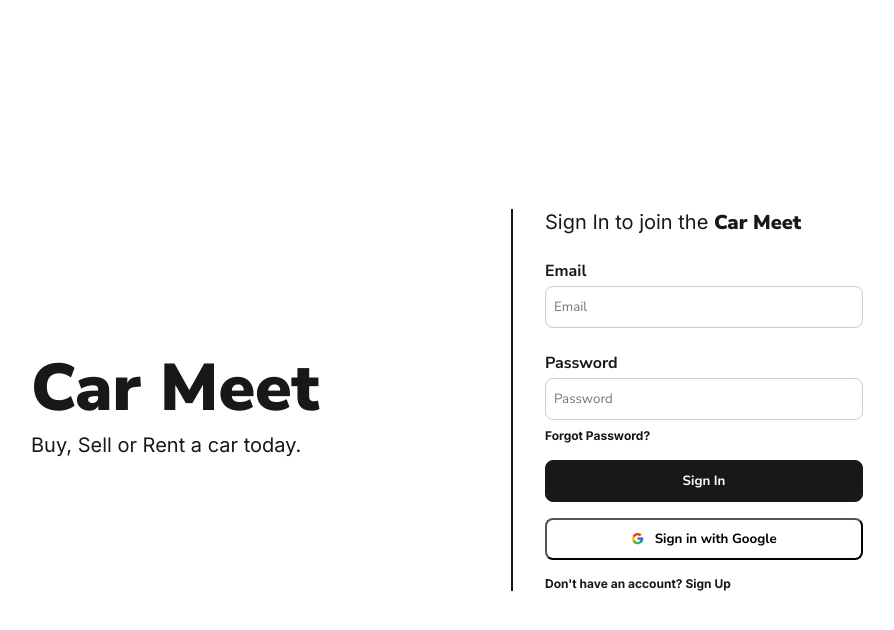
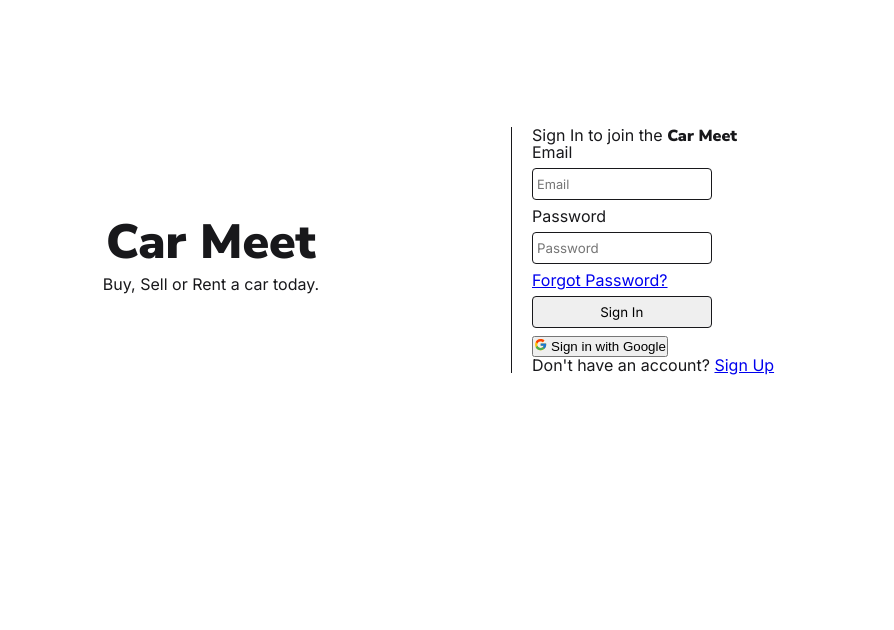
Before and after one commit to noelbentinganan/car-meet, a React (Create React App) app: page /sign-in in a window 1280 px wide. Shown: the top 630 px of the page, without its empty margins (229-1123 px from the left). Built offline with nearby package versions, Linux system fonts and the light colour scheme; no server answers.

Commit message:
updated temporary sign in ui

```diff
--- a/src/App.css
+++ b/src/App.css
@@ -1,190 +1,112 @@
-/* fonts */
-@import url("https://fonts.googleapis.com/css2?family=Inter:ital,opsz,wght@0,14..32,100..900;1,14..32,100..900&family=Nunito+Sans:ital,opsz,wght@0,6..12,200..1000;1,6..12,200..1000&display=swap");
+@import url("https://fonts.googleapis.com/css2?family=Inter:ital,opsz,wght@0,14..32,100..900;1,14..32,100..900&family=Nunito+Sans:ital,opsz,wght@0,6..12,200..1000;1,6..12,200..1000&family=Nunito:ital,wght@0,200..1000;1,200..1000&display=swap");
 
-/* Custom */
-:root {
-  --appBlack: #18181b;
-  --appWhite: #fff;
-}
-/* END Custom */
-
-/* Util elements */
-button {
-  border-radius: 8px;
-  height: 42px;
-  width: 318px;
-  padding: 4px 8px 4px 8px;
-  background-color: var(--appWhite);
-  margin-bottom: 16px;
-}
-/* END Util elements */
-
+/* Reset */
 * {
   padding: 0;
   margin: 0;
-  font-family: "Inter", sans-serif;
+  box-sizing: border-box;
 }
 
-/* Main */
-.container {
-  height: 100vh;
-  width: 100%;
+:root {
+  --appBlack: #18181b;
+  --appWhite: #f6f6f6;
+  --primaryFont: "Inter", sans-serif;
+  --brandFont: "Nunito Sans", sans-serif;
 }
 
-/* Sign In Page */
-.si-page {
-  display: flex;
-  align-items: center;
+h1,
+h2 {
+  font-weight: 300;
+  margin: 10px 0;
 }
 
-.title-logo {
-  display: flex;
-  flex-direction: column;
-  align-items: flex-start;
-  width: 480px;
-  padding-left: 260px;
+.brand-text {
+  font-weight: 900;
+  font-size: 64;
+  font-family: var(--brandFont);
 }
 
-.title-logo h1,
-p {
+/* Base styles */
+body {
+  font-family: var(--primaryFont);
   color: var(--appBlack);
-}
-
-.title-logo p {
-  font-size: 20px;
-}
-
-.logo-font {
-  font-family: "Nunito Sans", sans-serif;
-  font-weight: 900;
-  font-size: 66px;
-}
-
-.si-form {
-  width: 400px;
-  display: flex;
-  flex-direction: column;
-}
-
-.si-form-container {
-  display: flex;
-  flex-direction: column;
-  border-left: solid 2px var(--appBlack);
-  align-items: left;
-  padding-left: 32px;
-}
-
-.form-label {
-  font-family: "Nunito Sans", sans-serif;
-  font-size: 16px;
-  font-weight: bold;
-  padding-top: 24px;
-  padding-bottom: 4px;
-}
-
-.si-form-label {
-  font-size: 20px;
+  line-height: 1;
 }
 
 .brand-font {
-  font-family: "Nunito Sans", sans-serif;
+  font-family: var(--brandFont);
   font-weight: 900;
 }
 
-.forgot-password {
-  font-size: 16px;
-  font-weight: bold;
-  padding-top: 4px;
-  margin-bottom: 16px;
+.container {
+  max-width: 1100px;
+  margin: 0 auto;
 }
 
-.forgot-password > a {
-  text-decoration: none;
-  color: var(--appBlack);
-  font-size: 12px;
+.flex {
+  display: flex;
+  justify-content: center;
+  align-items: center;
+  height: 100%;
 }
 
-/* Signin Styling */
-input[type="email"] {
-  border: 1px solid #ccc;
+.grid {
+  display: grid;
+  grid-template-columns: repeat(2, 1fr);
+  justify-content: center;
+  align-items: center;
+  height: 100%; /* <-- height: 100% - keep items within the container */
 }
 
-input[type="password"] {
-  border: 1px solid #ccc;
+.brand-section {
+  width: 600px;
+  height: 500px;
+  flex-direction: column;
+  align-items: ce;
 }
 
-.si-input-box {
-  border-radius: 8px;
-  height: 32px;
-  width: 300px;
-  padding: 4px 8px 4px 8px;
-  border: 1px solid var(--appBlack);
-  font-family: "Nunito Sans", sans-serif;
+.form-section {
+  width: 400px;
+  border-left: 1px var(--appBlack) solid;
+  padding: 0 20px;
 }
 
-.si-btn {
-  border: 1px solid var(--appBlack);
-  font-family: "Nunito Sans", sans-serif;
-  background-color: var(--appBlack);
-  color: var(--appWhite);
-  font-weight: bold;
-  transition-duration: 0.4s;
-  cursor: pointer;
+.form-section input[type="email"],
+.form-section input[type="password"],
+.form-section input[type="submit"] {
+  width: 50%;
+  height: 32px;
+  padding: 2px 4px;
+  border-radius: 4px;
+  border: 1px var(--appBlack) solid;
+  margin: 8px 0;
+  font-family: var(--primaryFont);
 }
 
-.su-btn > a {
-  border: 1px solid var(--appBlack);
-  font-family: "Nunito Sans", sans-serif;
-  background-color: var(--appBlack);
-  color: var(--appWhite);
-  font-weight: bold;
-  transition-duration: 0.4s;
-  cursor: pointer;
+.form-section input:focus {
+  outline: none;
 }
 
-.si-btn:hover {
-  background-color: #2b2b31;
+/* Utilities */
+.text-xs {
+  font-size: 0.8rem;
+}
+.text-sm {
+  font-size: 1rem;
 }
 
-.google-btn {
-  display: flex;
-  align-items: center;
-  justify-content: center;
-  font-family: "Nunito Sans", sans-serif;
-  font-weight: bold;
-  gap: 10px;
-  transition-duration: 0.4s;
-  cursor: pointer;
+.text-md {
+  font-size: 1.5rem;
 }
 
-.google-btn:hover {
-  background-color: var(--appBlack);
-  color: var(--appWhite);
+.text-lg {
+  font-size: 2rem;
 }
 
-.su-link {
-  gap: 5px;
-  font-size: 12px;
-  font-family: "Inter", sans-serif;
-  font-weight: bold;
+.text-xl {
+  font-size: 3rem;
 }
 
-.su-link a {
-  color: var(--appBlack);
-  text-decoration: none;
+.text-xxl {
+  font-size: 4rem;
 }
-
-/* Sign Up Form  */
-.su-form-container {
-  display: flex;
-  flex-direction: column;
-  align-items: center;
-  margin-top: 32px;
-}
-
-.su-form-container form {
-  display: flex;
-  flex-direction: column;
-  align-items: center;
-  gap: 16px;
-}
--- a/src/pages/SignIn.jsx
+++ b/src/pages/SignIn.jsx
@@ -58,14 +58,14 @@ const SignIn = () => {
   };
 
   return (
-    <div className="container si-page">
-      <div className="title-logo">
-        <h1 className="logo-font">Car Meet</h1>
+    <div className="container flex">
+      <section className="brand-section flex">
+        <h1 className="brand-text text-xl">Car Meet</h1>
         <p>Buy, Sell or Rent a car today.</p>
-      </div>
-      <div className="si-form">
-        <div className="si-form-container">
-          <p className="si-form-label">
+      </section>
+
+      <section className="form-section">
+        <p>
           Sign In to join the <span className="brand-font">Car Meet</span>
         </p>
         <form onSubmit={onSubmit}>
@@ -76,7 +76,7 @@ const SignIn = () => {
             placeholder="Email"
             value={email}
             onChange={onChange}
-              className="si-input-box"
+            className="text-xs"
           />
           <p className="form-label">Password</p>
           <input
@@ -90,7 +90,7 @@ const SignIn = () => {
           <p className="forgot-password">
             <Link to="/forgot-password">Forgot Password?</Link>
           </p>
-            <button className="si-btn">Sign In</button>
+          <input type="submit" value="Sign In" />
         </form>
 
         <GoogleOAuth />
@@ -98,8 +98,7 @@ const SignIn = () => {
         <p className="su-link">
           Don't have an account? <Link to="/sign-up">Sign Up</Link>
         </p>
-        </div>
-      </div>
+      </section>
     </div>
   );
 };
```
Lines whose indentation alone changed are shown as unchanged.
